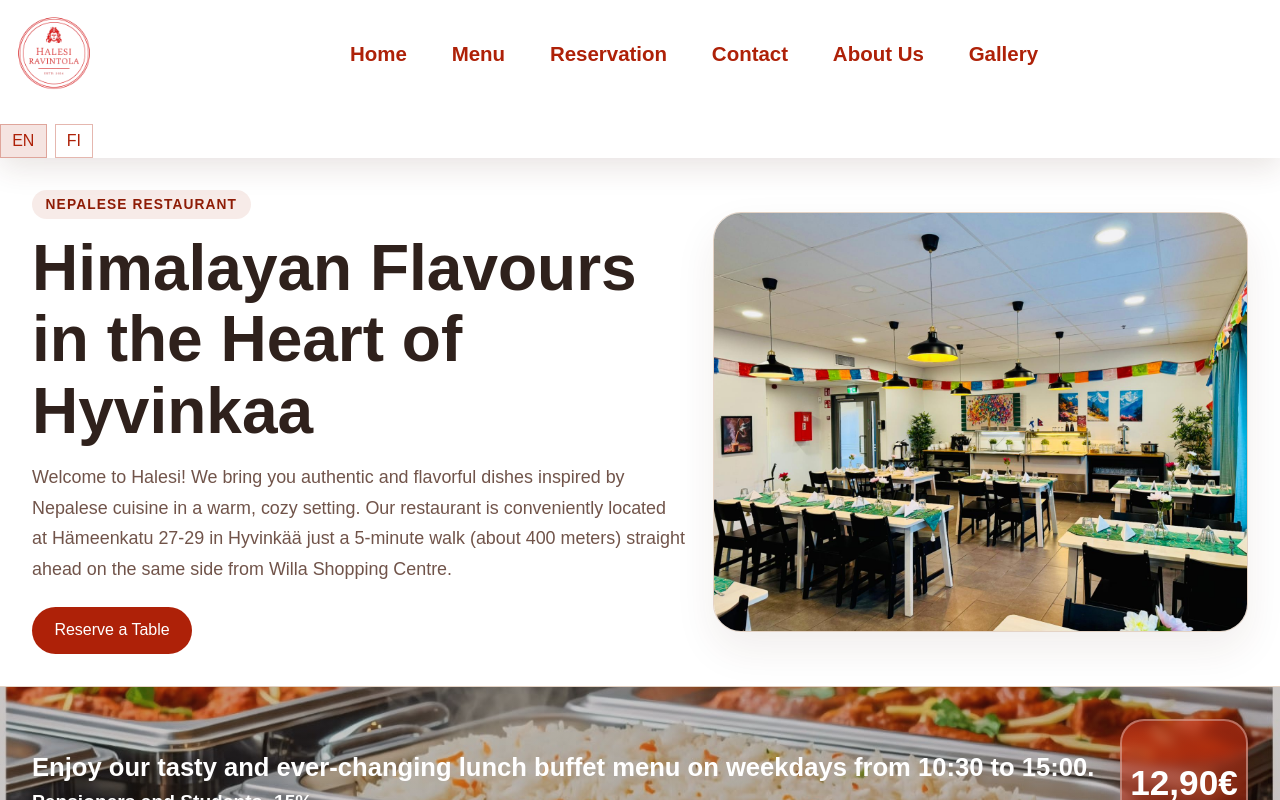
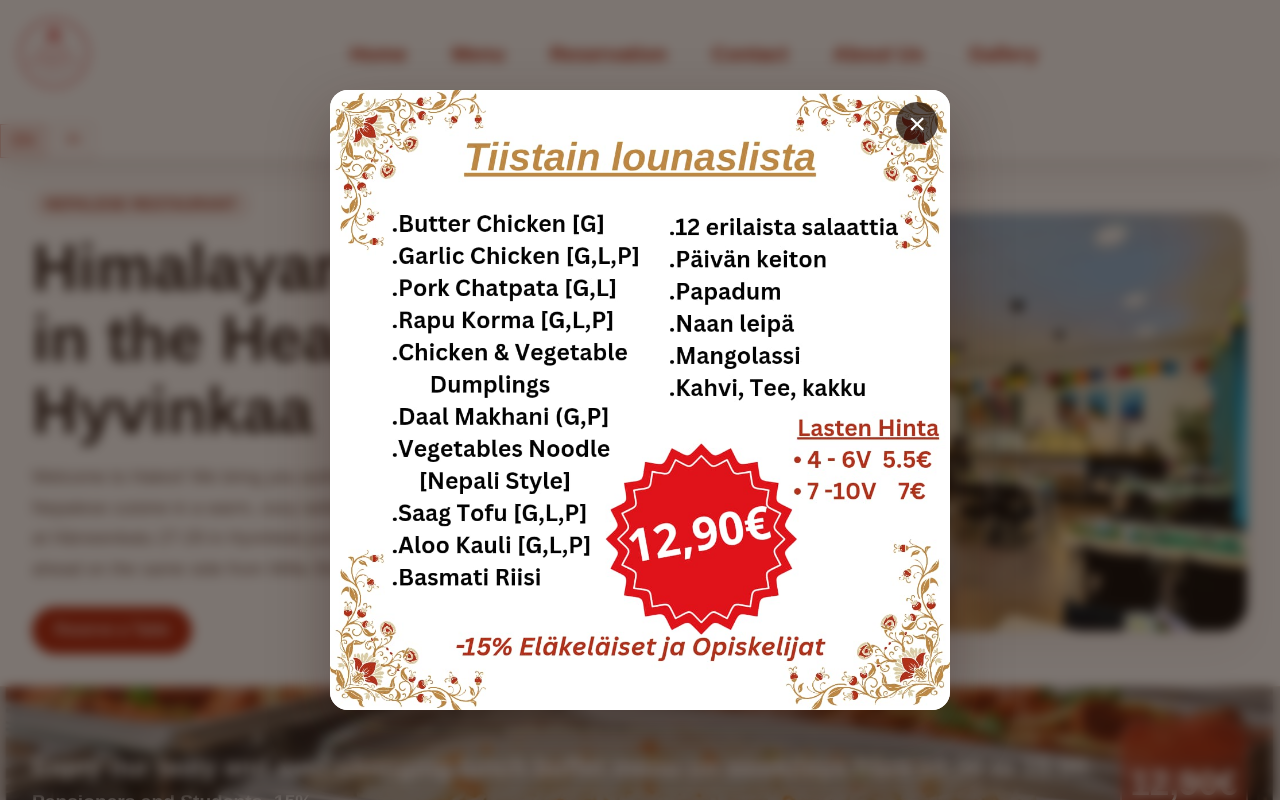
Before and after one commit to RavintolaHalesi/halesi-ravintola-website, a Next.js app: page / in a window 1280 px wide. Shown: the top 800 px of the page. Built offline with nearby package versions, Linux system fonts and the light colour scheme.

Commit message:
Add Tuesday lunch popup banner

```diff
--- a/app/globals.css
+++ b/app/globals.css
@@ -39,6 +39,54 @@ input {
 
 .page {
     padding: 0;
+}
+
+.openingNoticeOverlay {
+    position: fixed;
+    inset: 0;
+    z-index: 100;
+    display: grid;
+    place-items: center;
+    padding: 24px;
+    background: rgba(30, 18, 12, 0.58);
+    backdrop-filter: blur(6px);
+    -webkit-backdrop-filter: blur(6px);
+}
+
+.openingNoticeCard {
+    position: relative;
+    width: min(92vw, 620px);
+    max-height: 92vh;
+    overflow: hidden;
+    border-radius: 18px;
+    background: #fff;
+    box-shadow: 0 24px 60px rgba(40, 18, 10, 0.34);
+}
+
+.openingNoticeImage {
+    width: 100%;
+    height: auto;
+    max-height: 92vh;
+    display: block;
+    object-fit: contain;
+}
+
+.openingNoticeClose {
+    position: absolute;
+    top: 12px;
+    right: 12px;
+    width: 42px;
+    height: 42px;
+    border: 0;
+    border-radius: 999px;
+    background: rgba(26, 12, 8, 0.72);
+    color: #fff;
+    font-size: 1.9rem;
+    line-height: 1;
+    cursor: pointer;
+    display: inline-flex;
+    align-items: center;
+    justify-content: center;
 }
 
 .shell {
@@ -671,6 +719,20 @@ input {
 }
 
 @media (max-width: 640px) {
+    .openingNoticeOverlay {
+        padding: 12px;
+    }
+    .openingNoticeCard {
+        width: min(96vw, 420px);
+        border-radius: 14px;
+    }
+    .openingNoticeClose {
+        top: 8px;
+        right: 8px;
+        width: 38px;
+        height: 38px;
+        font-size: 1.65rem;
+    }
     .heroPhotoCard {
         height: 300px;
     }
--- a/app/page.js
+++ b/app/page.js
@@ -174,6 +174,7 @@ function SocialIcon({ platform }) {
 export default function HomePage() {
   const [language, setLanguage] = useState("en");
   const [mobileNavOpen, setMobileNavOpen] = useState(false);
+  const [showOpeningNotice, setShowOpeningNotice] = useState(true);
 
   useEffect(() => {
     const savedLanguage = localStorage.getItem("halesi-language");
@@ -222,7 +223,23 @@ export default function HomePage() {
   }
 
   return (
-    <><ScrollReset /><main className="page">
+    <><ScrollReset />
+      {showOpeningNotice ? (
+        <div className="openingNoticeOverlay" role="dialog" aria-modal="true" aria-label="Tuesday lunch menu notice">
+          <div className="openingNoticeCard">
+            <button
+              type="button"
+              className="openingNoticeClose"
+              aria-label="Close notice"
+              onClick={() => setShowOpeningNotice(false)}
+            >
+              ×
+            </button>
+            <img src="/assets/tuesday-lunch-popup.jpeg" alt="Tuesday lunch menu" className="openingNoticeImage" />
+          </div>
+        </div>
+      ) : null}
+      <main className="page">
       <div className="shell">
         <header className={`topbar ${mobileNavOpen ? "mobileNavOpen" : ""}`}>
           <a className="logoPanel" href="#home" aria-label="Halesi Ravintola home">
```
Also changed, not shown: public/assets/tuesday-lunch-popup.jpeg (added).
